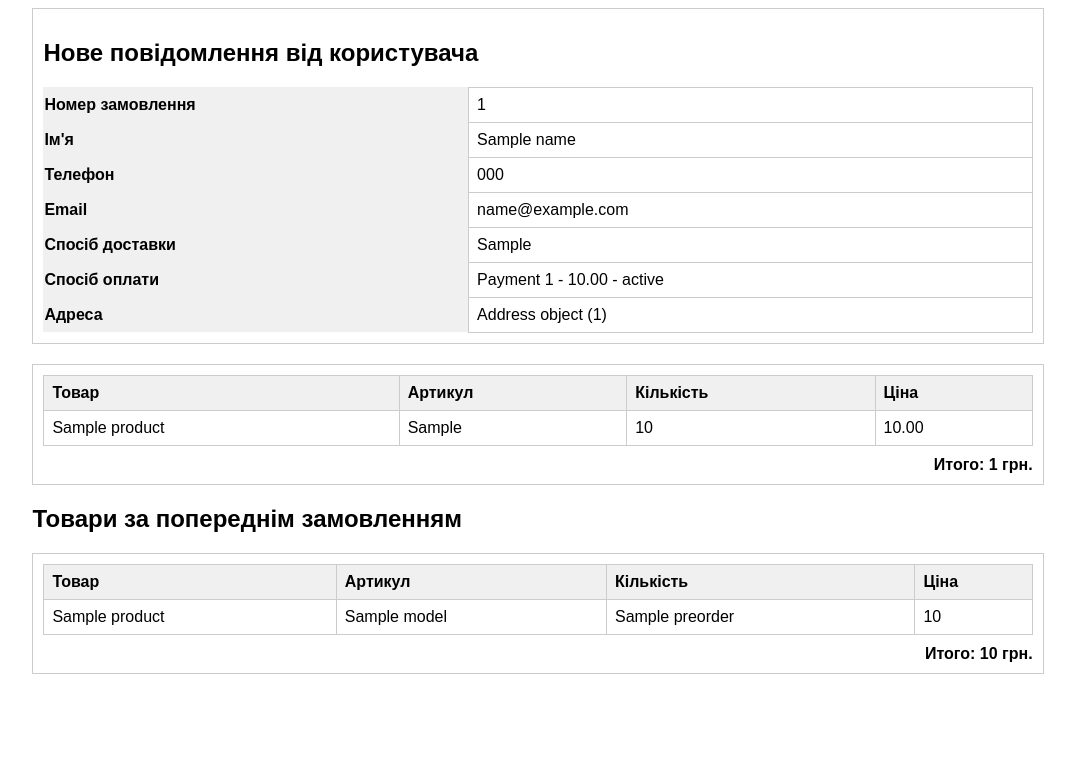
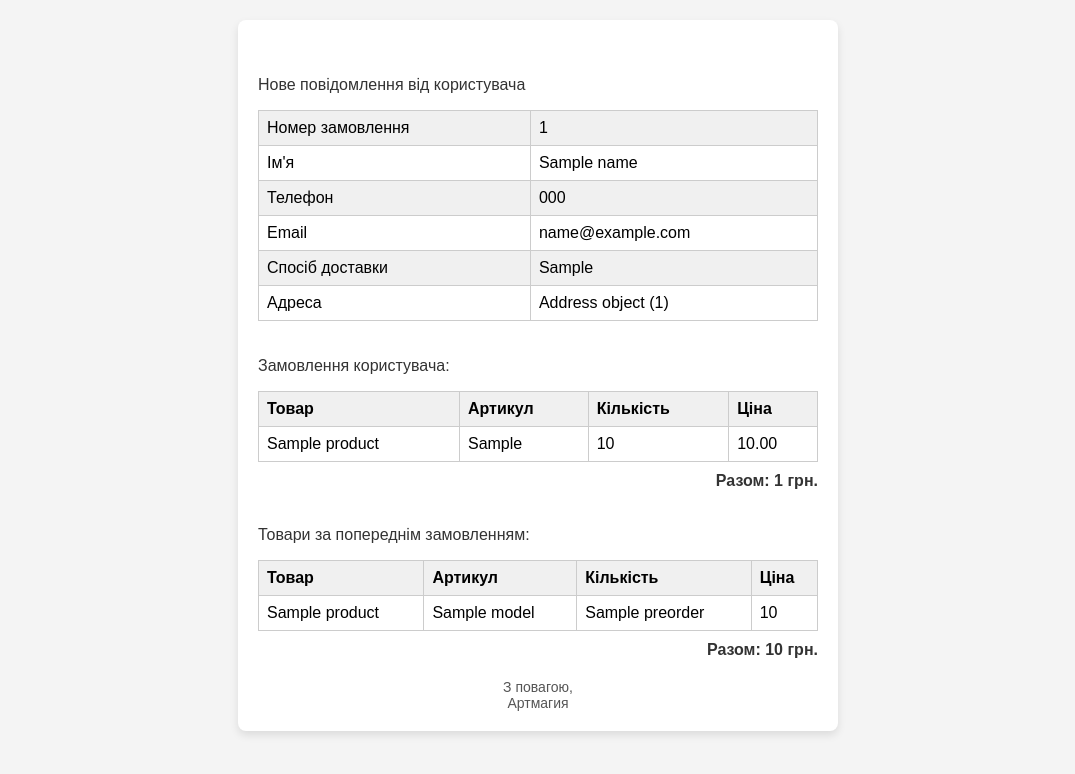
Before and after one commit to Tony-Stark-AMB/artmagic_full_project, a Django app: template carts/templates/carts/email_template.html in a window 1280 px wide. Shown: the top 774 px of the page, without its empty margins (102-1177 px from the left). Run offline with Django 5.2, Linux system fonts and the light colour scheme; a user stored in the database is signed in; tables that the repository leaves empty hold one stand-in row (values such as "Sample post"); the template is opened without the code that fills it: values that come from a table or form of the project are taken from there, most other values are stand-ins (such as "Sample title", 1, 10 or a date in 2020); parts of the project's set-up code (start-up, migrations or seed data) failed here and were passed over; some libraries are stand-ins or nearby versions.

Commit message:
change template in carts, change admin.py in products

```diff
--- a/artmagic/settings.py
+++ b/artmagic/settings.py
@@ -202,6 +202,7 @@ if DEBUG:
     mimetypes.add_type("text/css", ".css", True)
 
 # CORS_ALLOWED_ORIGINS = ["http://localhost:8000", "http://127.0.0.1:8000"]
+
 CORS_ALLOWED_ORIGINS = os.getenv('CORS_ALLOWED_ORIGINS').split(',')
 
 CORS_ALLOW_METHODS = (
--- a/carts/templates/carts/email_template.html
+++ b/carts/templates/carts/email_template.html
@@ -1,133 +1,117 @@
 <!DOCTYPE html>
-<html lang="en">
+<html lang="uk">
 <head>
     <meta charset="UTF-8">
     <meta name="viewport" content="width=device-width, initial-scale=1.0">
-    <style>
-        body {
-            font-family: Arial, sans-serif;
-        }
-        .container {
-            width: 80%;
-            margin: 0 auto;
-        }
-        .header {
-            font-size: 18px;
-            margin-bottom: 20px;
-        }
-        .details, .address, .items {
-            border: 1px solid #ccc;
-            padding: 10px;
-            margin-bottom: 20px;
-        }
-        .details table, .items table {
-            width: 100%;
-            border-collapse: collapse;
-        }
-        .details td, .address td, .items td, .items th {
-            padding: 8px;
-            border: 1px solid #ccc;
-        }
-        .details th, .items th {
-            background-color: #f0f0f0;
-            text-align: left;
-        }
-        .totals {
-            text-align: right;
-            padding-top: 10px;
-        }
-    </style>
+    <title>Нове повідомлення від користувача</title>
 </head>
-<body>
-    <div class="container">
-        <div class="details">
-            <h2>Нове повідомлення від користувача</h2>
-            <table>
+<body style="font-family: Arial, sans-serif; background-color: #f4f4f4; margin: 0; padding: 0;">
+    <table width="100%" cellpadding="0" cellspacing="0" border="0" style="background-color: #f4f4f4; margin: 0; padding: 20px 0;">
         <tr>
-                    <th>Номер замовлення</th>
-                    <td>{{ order_number }}</td>
+            <td align="center">
+                <table width="600" cellpadding="0" cellspacing="0" border="0" style="background-color: #ffffff; padding: 20px; border-radius: 8px; box-shadow: 0 4px 8px rgba(0, 0, 0, 0.1);">
+
+                    <tr>
+                        <td style="padding-top: 20px;">
+                            <p style="font-size: 16px; color: #333;">Нове повідомлення від користувача</p>
+                            <table width="100%" cellpadding="5" cellspacing="0" border="1" style="border-collapse: collapse; border-color: #ccc;">
+                                <tbody>
+                                    <tr style="background-color: #f0f0f0;">
+                                        <td style="padding: 8px; text-align: left;">Номер замовлення</td>
+                                        <td style="padding: 8px;">{{ order_number }}</td>
                                     </tr>
                                     <tr>
-                    <th>Ім'я</th>
-                    <td>{{ name }}</td>
+                                        <td style="padding: 8px; text-align: left;">Ім'я</td>
+                                        <td style="padding: 8px;">{{ name }}</td>
+                                    </tr>
+                                    <tr style="background-color: #f0f0f0;">
+                                        <td style="padding: 8px; text-align: left;">Телефон</td>
+                                        <td style="padding: 8px;">{{ phone }}</td>
                                     </tr>
                                     <tr>
-                    <th>Телефон</th>
-                    <td>{{ phone }}</td>
+                                        <td style="padding: 8px; text-align: left;">Email</td>
+                                        <td style="padding: 8px;">{{ email }}</td>
+                                    </tr>
+                                    <tr style="background-color: #f0f0f0;">
+                                        <td style="padding: 8px; text-align: left;">Спосіб доставки</td>
+                                        <td style="padding: 8px;">{{ delivery_method }}</td>
                                     </tr>
                                     <tr>
-                    <th>Email</th>
-                    <td>{{ email }}</td>
+                                        <td style="padding: 8px; text-align: left;">Адреса</td>
+                                        <td style="padding: 8px;">{{ address }}</td>
                                     </tr>
+                                </tbody>
+                            </table>
+                        </td>
+                    </tr>
+                    {% if products %}
                         <tr>
-                    <th>Спосіб доставки</th>
-                    <td>{{ delivery_method }}</td>
-                </tr>
-                <tr>
-                    <th>Спосіб оплати</th>
-                    <td>{{ payment }}</td>
-                </tr>
-                <tr>
-                    <th>Адреса</th>
-                    <td>{{ address }}</td>
-                </tr>
-            </table>
-        </div>
-
-        <div class="items">
-            <table>
+                            <td style="padding-top: 20px;">
+                                <p style="font-size: 16px; color: #333;">Замовлення користувача:</p>
+                                <table width="100%" cellpadding="5" cellspacing="0" border="1" style="border-collapse: collapse; border-color: #ccc;">
                                     <thead>
-                    <tr>
-                        <th>Товар</th>
-                        <th>Артикул</th>
-                        <th>Кількість</th>
-                        <th>Ціна</th>
+                                        <tr style="background-color: #f0f0f0;">
+                                            <th style="padding: 8px; text-align: left;">Товар</th>
+                                            <th style="padding: 8px; text-align: left;">Артикул</th>
+                                            <th style="padding: 8px; text-align: left;">Кількість</th>
+                                            <th style="padding: 8px; text-align: left;">Ціна</th>
                                         </tr>
                                     </thead>
                                     <tbody>
                                         {% for product in products %}
                                         <tr>
-                        <td>{{ product.name }}</td>
-                        <td>{{ product.model }}</td>
-                        <td>{{ product.quantity }}</td>
-                        <td>{{ product.price }}</td>
+                                            <td style="padding: 8px;">{{ product.name }}</td>
+                                            <td style="padding: 8px;">{{ product.model }}</td>
+                                            <td style="padding: 8px;">{{ product.quantity }}</td>
+                                            <td style="padding: 8px;">{{ product.price }}</td>
                                         </tr>
                                         {% endfor %}
                                     </tbody>
                                 </table>
-            <div class="totals">
-                <strong>Итого: {{ total_price }} грн.</strong>
+                                <div style="text-align: right; padding-top: 10px;">
+                                    <strong style="font-size: 16px; color: #333;">Разом: {{ total_price }} грн.</strong>
                                 </div>
-        </div>
-
-
-
-        <h2>Товари за попереднім замовленням</h2>
-        <div class="items">
-            <table>
+                            </td>
+                        </tr>
+                    {% endif %}
+                    {% if preorder_product %}
+                        <tr>
+                            <td style="padding-top: 20px;">
+                                <p style="font-size: 16px; color: #333;">Товари за попереднім замовленням:</p>
+                                <table width="100%" cellpadding="5" cellspacing="0" border="1" style="border-collapse: collapse; border-color: #ccc;">
                                     <thead>
-                    <tr>
-                        <th>Товар</th>
-                        <th>Артикул</th>
-                        <th>Кількість</th>
-                        <th>Ціна</th>
+                                        <tr style="background-color: #f0f0f0;">
+                                            <th style="padding: 8px; text-align: left;">Товар</th>
+                                            <th style="padding: 8px; text-align: left;">Артикул</th>
+                                            <th style="padding: 8px; text-align: left;">Кількість</th>
+                                            <th style="padding: 8px; text-align: left;">Ціна</th>
                                         </tr>
                                     </thead>
                                     <tbody>
                                         {% for product in preorder_product %}
                                         <tr>
-                        <td>{{ product.name }}</td>
-                        <td>{{ product.model }}</td>
-                        <td>{{ product.preorder }}</td>
-                        <td>{{ product.price }}</td>
+                                            <td style="padding: 8px;">{{ product.name }}</td>
+                                            <td style="padding: 8px;">{{ product.model }}</td>
+                                            <td style="padding: 8px;">{{ product.preorder  }}</td>
+                                            <td style="padding: 8px;">{{ product.price }}</td>
                                         </tr>
                                         {% endfor %}
                                     </tbody>
                                 </table>
-            <div class="totals">
-                <strong>Итого: {{ preorder_total_price }} грн.</strong>
+                                <div style="text-align: right; padding-top: 10px;">
+                                    <strong style="font-size: 16px; color: #333;">Разом: {{ preorder_total_price }} грн.</strong>
                                 </div>
-        </div>
-    </div>
+                            </td>
+                        </tr>
+                    {% endif %}
+                    <tr>
+                        <td style="padding-top: 20px; text-align: center; font-size: 14px; color: #555;">
+                            З повагою,<br> Артмагия
+                        </td>
+                    </tr>
+                </table>
+            </td>
+        </tr>
+    </table>
 </body>
 </html>
```
Also changed, not shown: carts/admin.py (+42 -2 lines), carts/models.py (+54 -9 lines), carts/views.py (+50 -22 lines), products/admin.py (+6 -2 lines), users/templates/users/email_template_user.html (+8 -4 lines), carts/migrations/0001_initial.py, delivery/migrations/0001_initial.py, liqpay_app/migrations/0001_initial.py, main/migrations/0001_initial.py, main/migrations/0004_alter_header_options_remove_carousel_is_active_and_more.py (deleted), products/migrations/0001_initial.py, users/migrations/0001_initial.py. Lines whose indentation alone changed are shown as unchanged.
